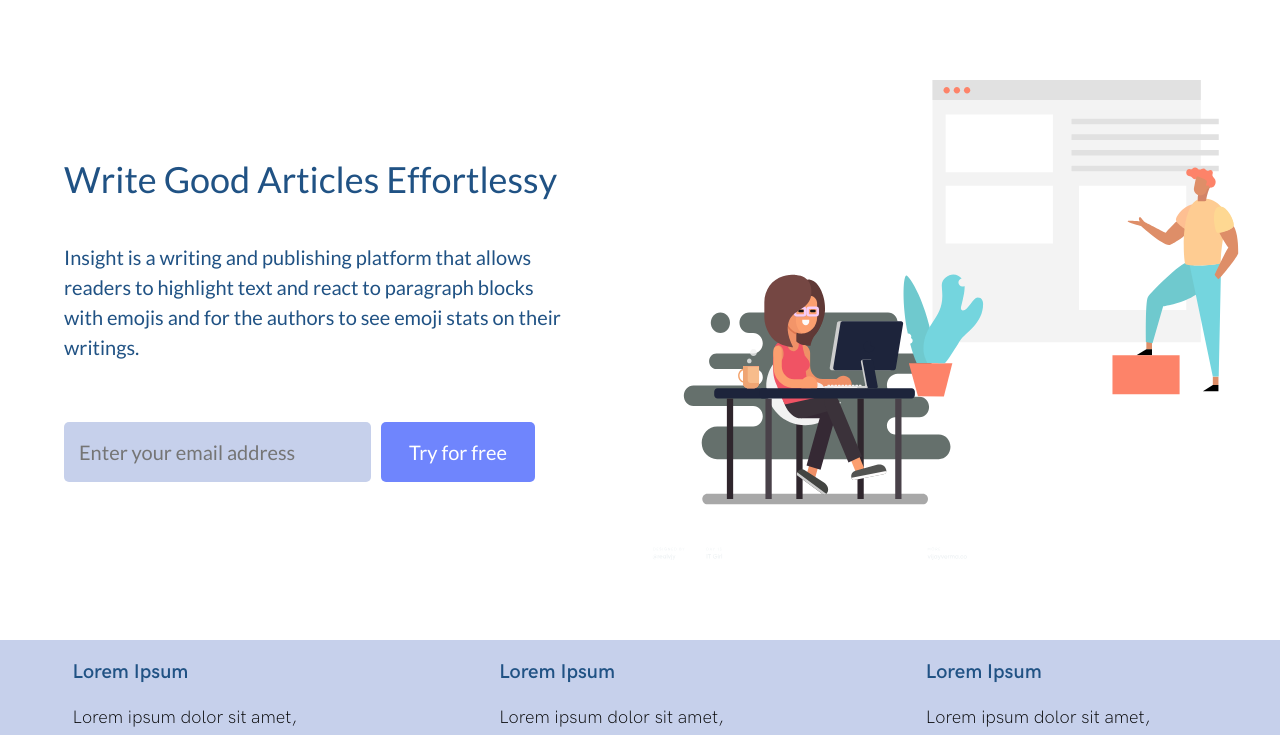
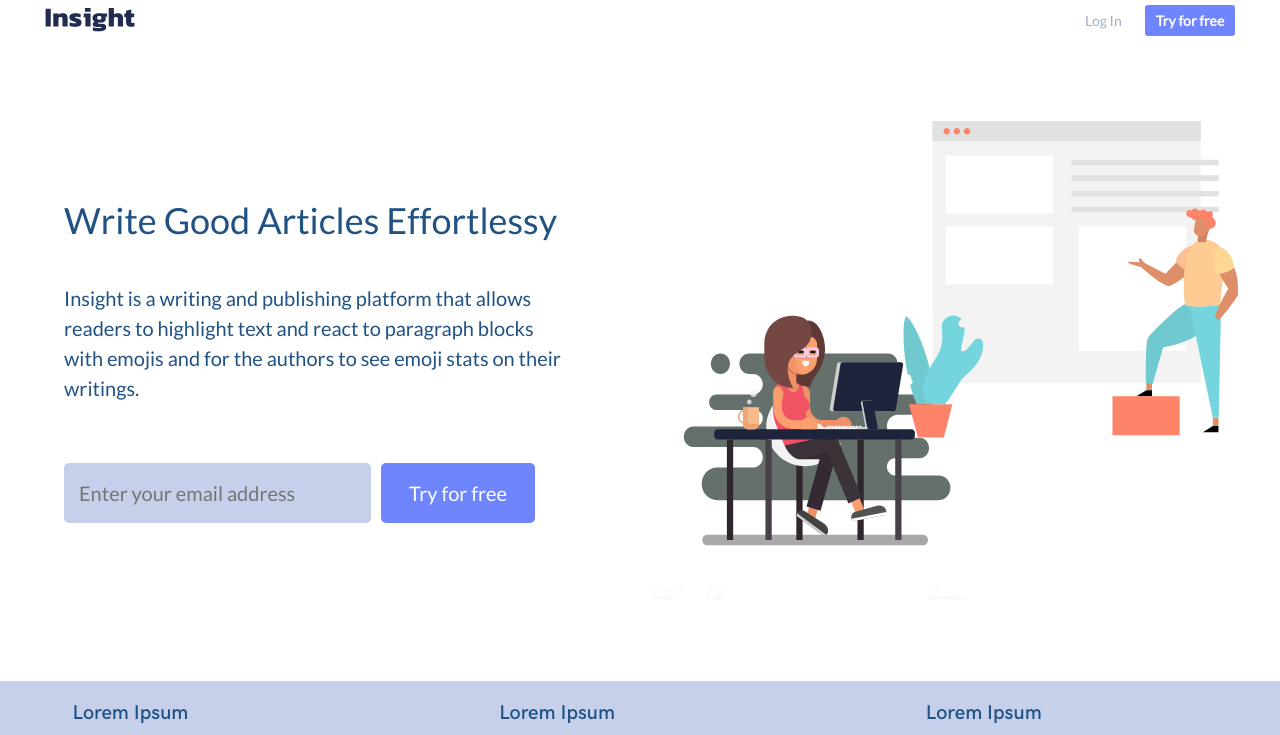
Before and after one commit to LABS-EU3/react_blog_frontend, a React (Create React App) app: page / in a window 1280 px wide. Shown: the top 735 px of the page. Built offline with nearby package versions, Linux system fonts and the light colour scheme.

Commit message:
Plug in default nav

```diff
--- a/src/pages/LandingPage.js
+++ b/src/pages/LandingPage.js
@@ -7,6 +7,7 @@ import logo from "../assets/images/logo.png";
 import ps from "../assets/images/ps.png";
 import appstr from "../assets/images/appstr.png";
 import { Link } from "react-router-dom";
+import DefaultNav from "../components/Navigation/Default";
 
 const LandingPage = props => {
   const Main = styled.div`
@@ -238,20 +239,7 @@ const LandingPage = props => {
 
   return (
     <Main>
-      {/* <TopLp>
-                    <Logo>
-                        <p>Insight</p>
-                    </Logo>
-                    <LogIn>
-                        <ul className='button login' id="login" onClick={props.showModal}>
-                            <li id="login">Log In</li>
-                        </ul>
-                        <Link to="/register">
-                        <button className='button get-started'>Try for free</button>
-                        </Link>
-                    </LogIn>
-                </TopLp> */}
-
+      <DefaultNav {...props} />
       <MidContent>
         <About>
           <h3>Write Good Articles Effortlessy</h3>
```
